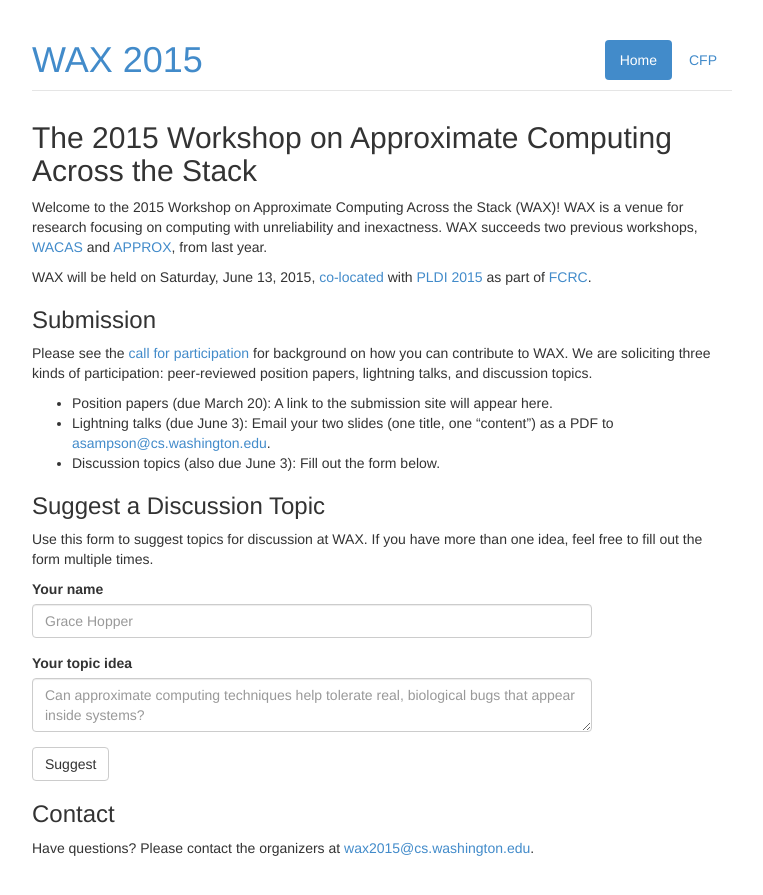
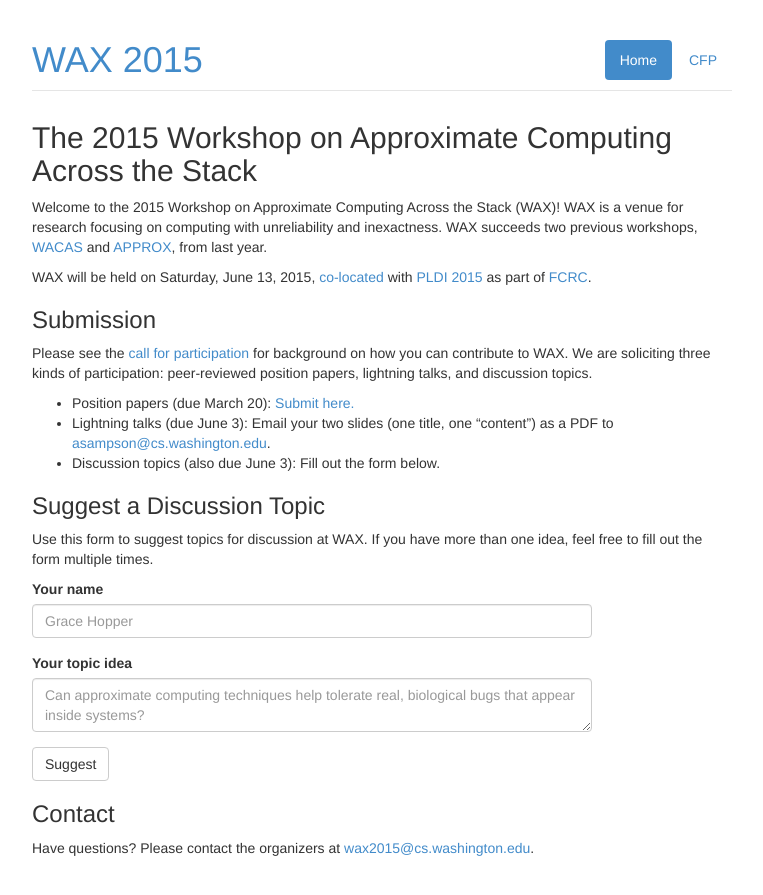
Before and after one commit to uwsampa/sampa-public, a Jekyll site: the page built from wax2015/index.md, in a window 1280 px wide. Shown: the top 895 px of the page, without its empty margins (258-1021 px from the left). Built offline with Jekyll 4.4.1, drawn with Linux system fonts in a browser that asks for light colours; Markdown is read by kramdown in place of the engine named in the settings.

Commit message:
HotCRP link

```diff
--- a/wax2015/index.md
+++ b/wax2015/index.md
@@ -17,11 +17,12 @@ WAX will be held on Saturday, June 13, 2015, [co-located][pldiwks] with [PLDI 20
 
 Please see the [call for participation][cfp] for background on how you can contribute to WAX. We are soliciting three kinds of participation: peer-reviewed position papers, lightning talks, and discussion topics.
 
-* Position papers (due March 20): A link to the submission site will appear here.
+* Position papers (due March 20): [Submit here.](hotcrp)
 * Lightning talks (due June 3): Email your two slides (one title, one "content") as a PDF to [asampson@cs.washington.edu](mailto:asampson@cs.washington.edu).
 * Discussion topics (also due June 3): Fill out the form below.
 
 [cfp]: cfp.html
+[hotcrp]: {{site.base}}/wax2015/crp/
 
 ### Suggest a Discussion Topic
 
```
Also changed, not shown: wax2015/cfp.md (+3 -1 lines).
